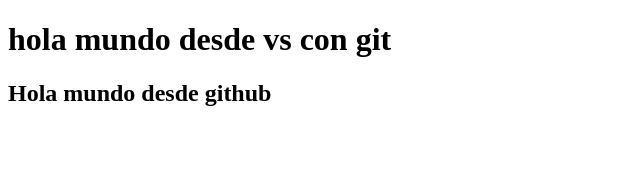
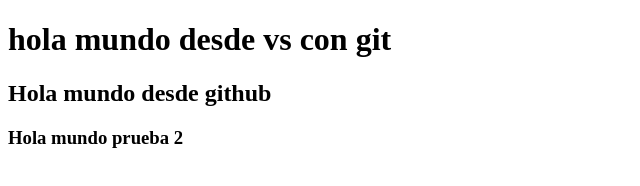
Before and after one commit to FacundoIsa/PruebaGit, a plain HTML site: page index.html in a window 1280 px wide. Shown: the whole page, without its empty margins (0-640 px from the left). Drawn offline with Linux system fonts and the light colour scheme.

Commit message:
Update index.html

```diff
--- a/index.html
+++ b/index.html
@@ -9,5 +9,6 @@
 <body>
     <h1>hola mundo desde vs con git</h1>
     <h2>Hola mundo desde github </h2>
+    <h3>Hola mundo prueba 2 </h3>
 </body>
 </html>
```
